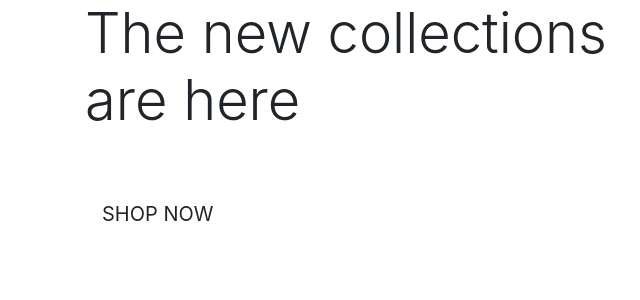
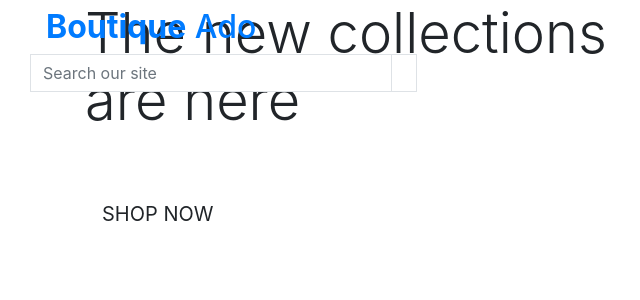
Before and after one commit to AngMaher/boutique-ado-v1, a Django app: page / in a window 1280 px wide. Shown: the top 300 px of the page, without its empty margins (0-640 px from the left). Run offline with Django 3.2, Linux system fonts and the light colour scheme.

Commit message:
add content to header in base.html

```diff
--- a/home/templates/home/index.html
+++ b/home/templates/home/index.html
@@ -4,7 +4,7 @@
 {% block page_header %}
 <div class="conatiner header-container">
     <div class="row">
-        <div class=""></div>
+        <div class="col"></div>
     </div>
 </div>
 {% endblock %}
--- a/templates/base.html
+++ b/templates/base.html
@@ -39,7 +39,36 @@
 </head>
 
 <body>
-    <header class="container-fluid fixed-top"></header>
+    <header class="container-fluid fixed-top">
+        <div class="">
+            <div class="col-12 col-lg-4 my-auto py-1 py-lg-0 text-center text-lg-left">
+                <a href="{% url 'home' %}" class="nav-link main-logo-link">
+                    <h2 class="logo-font text-black my-0"><strong>Boutique</strong> Ado</h2>
+                </a>
+            </div>
+            <div class="col-12 col-lg-4 my-auto py-1 py-lg-0">
+                <form method="GET" action="">
+                    <div class="input-group w-100">
+                        <input class="form-control border border-black rounded-0" type="text" name="q"
+                            placeholder="Search our site">
+                        <div class="input-group-append">
+                            <button class="form-control btn btn-black border border-black rounded-0" type="submit">
+                                <span class="icon">
+                                    <i class="fas fa-search"></i>
+                                </span>
+                            </button>
+                        </div>
+                    </div>
+                </form>
+            </div>
+            <div class="col-12 col-lg-4 my-auto py-1 py-lg-0">
+                <ul class="list-inline list-unstyled text-center text-lg-right my-0">
+                    <li class="list-inline-item-dropdown"></li>
+                    <li class="list-inline-item"></li>
+                </ul>
+            </div>
+        </div>
+    </header>
 
     {% if messages %}
     <div class="message-container"></div>
```
